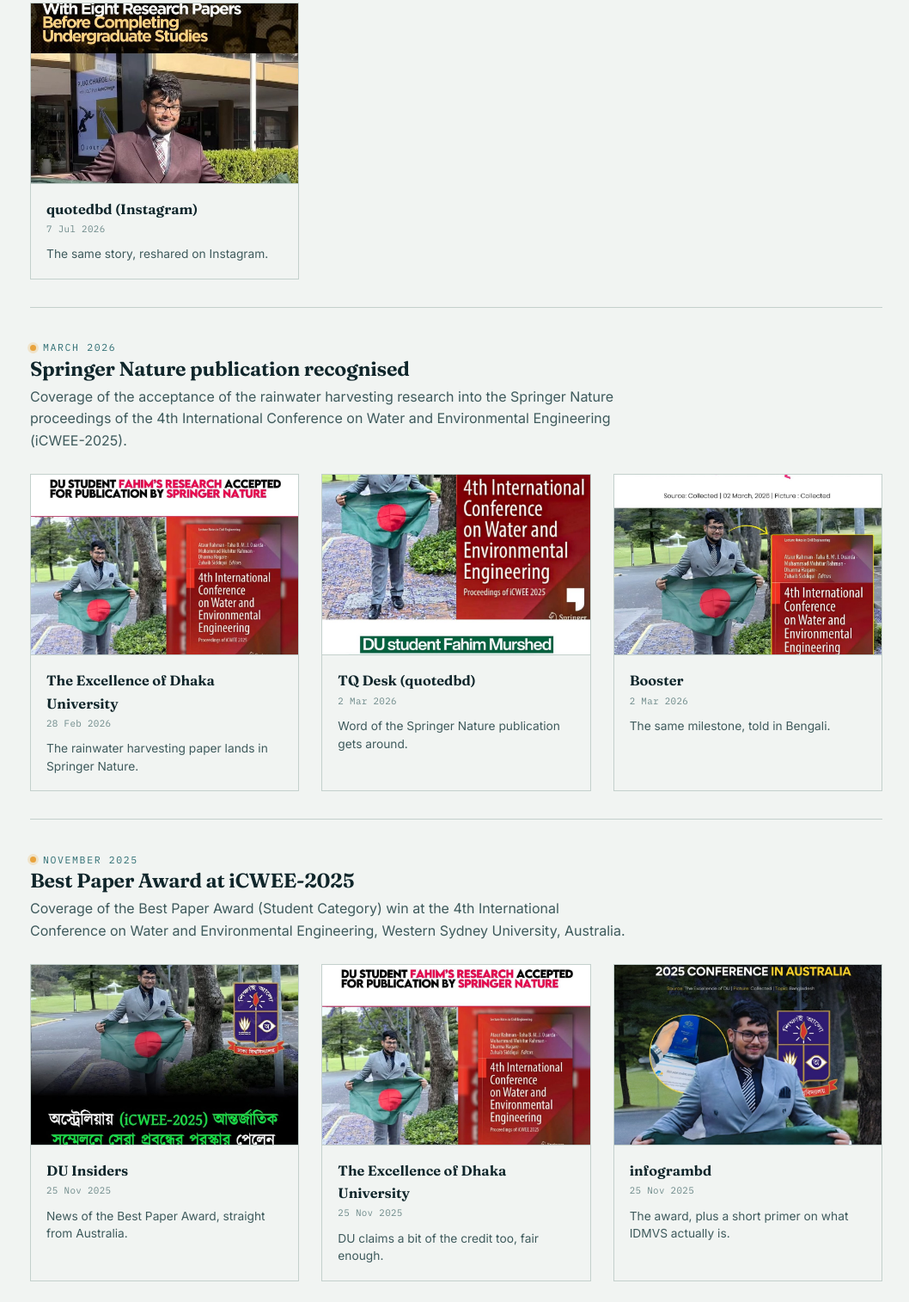
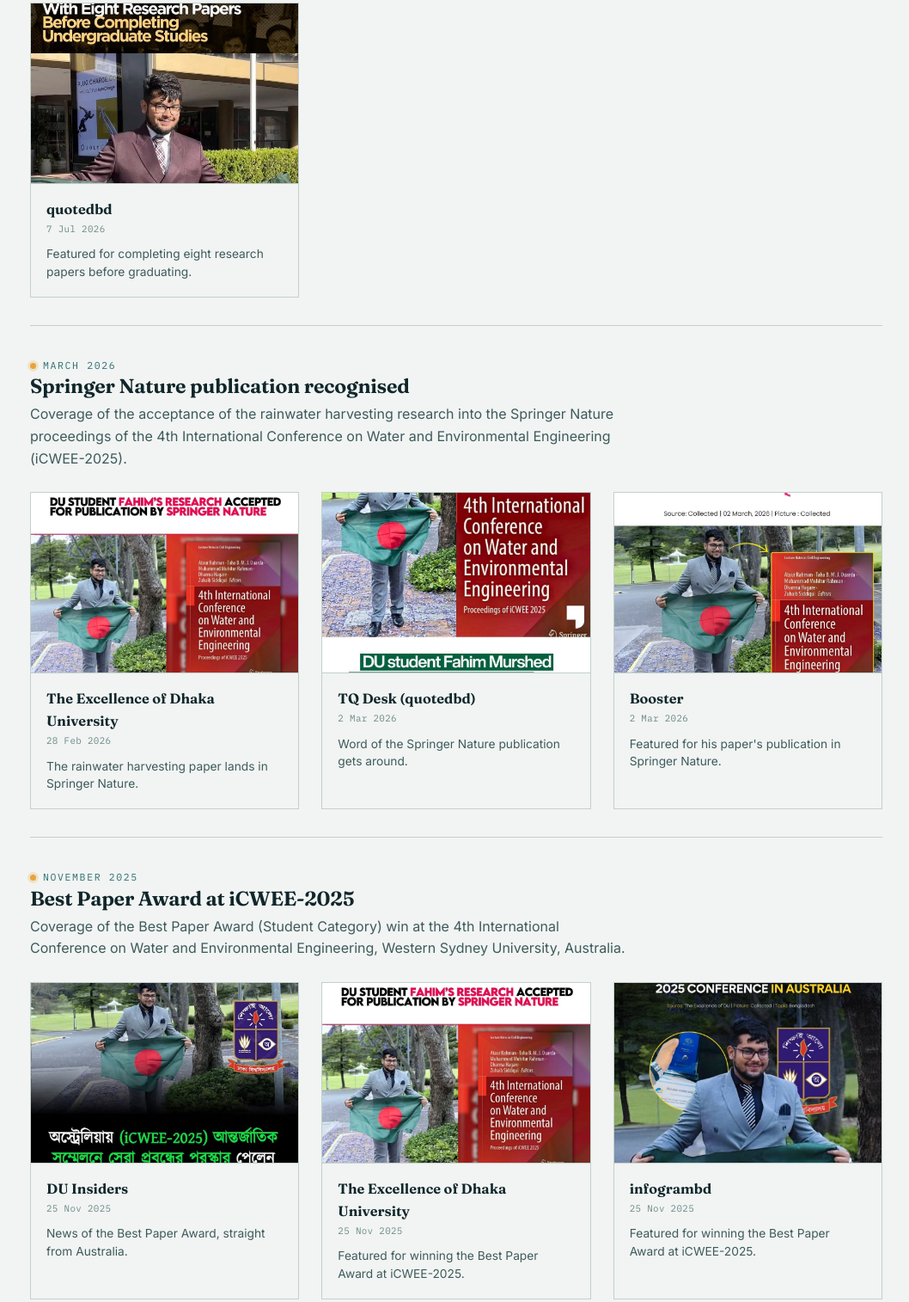
Before and after one commit to fahim65200/mfahimmurshed-portfolio, a plain HTML site: page features/index.html in a window 1280 px wide. Shown: the part 965-2479 px from the top of the page at 86% size, without its empty margins (109-1167 px from the left). Drawn offline with Linux system fonts and the light colour scheme.

Commit message:
Add files via upload

```diff
--- a/features/index.html
+++ b/features/index.html
@@ -72,9 +72,9 @@
           <a class="feature-card" href="https://www.instagram.com/p/Dafq3XEB7cv/?stkn=MWNvMGoyZnduZW56dQ==" target="_blank" rel="noopener">
             <img src="/assets/features/eightpapers-quotedbd-ig.jpg" alt="Feature by quotedbd on Instagram, July 2026">
             <div class="meta">
-              <div class="outlet">quotedbd (Instagram)</div>
+              <div class="outlet">quotedbd</div>
               <span class="date">7 Jul 2026</span>
-              <p class="blurb">The same story, reshared on Instagram.</p>
+              <p class="blurb">Featured for completing eight research papers before graduating.</p>
             </div>
           </a>
         </div>
@@ -106,7 +106,7 @@
             <div class="meta">
               <div class="outlet">Booster</div>
               <span class="date">2 Mar 2026</span>
-              <p class="blurb">The same milestone, told in Bengali.</p>
+              <p class="blurb">Featured for his paper's publication in Springer Nature.</p>
             </div>
           </a>
         </div>
@@ -130,7 +130,7 @@
             <div class="meta">
               <div class="outlet">The Excellence of Dhaka University</div>
               <span class="date">25 Nov 2025</span>
-              <p class="blurb">DU claims a bit of the credit too, fair enough.</p>
+              <p class="blurb">Featured for winning the Best Paper Award at iCWEE-2025.</p>
             </div>
           </a>
           <a class="feature-card" href="https://www.instagram.com/p/DRgrCT5gScj/?stkn=MWU4eGtwNnRtNDh2aw==" target="_blank" rel="noopener">
@@ -138,7 +138,7 @@
             <div class="meta">
               <div class="outlet">infogrambd</div>
               <span class="date">25 Nov 2025</span>
-              <p class="blurb">The award, plus a short primer on what IDMVS actually is.</p>
+              <p class="blurb">Featured for winning the Best Paper Award at iCWEE-2025.</p>
             </div>
           </a>
         </div>
```
Also changed, not shown: research/index.html (+1 -1 lines), assets/logos/typerra.png (added).
